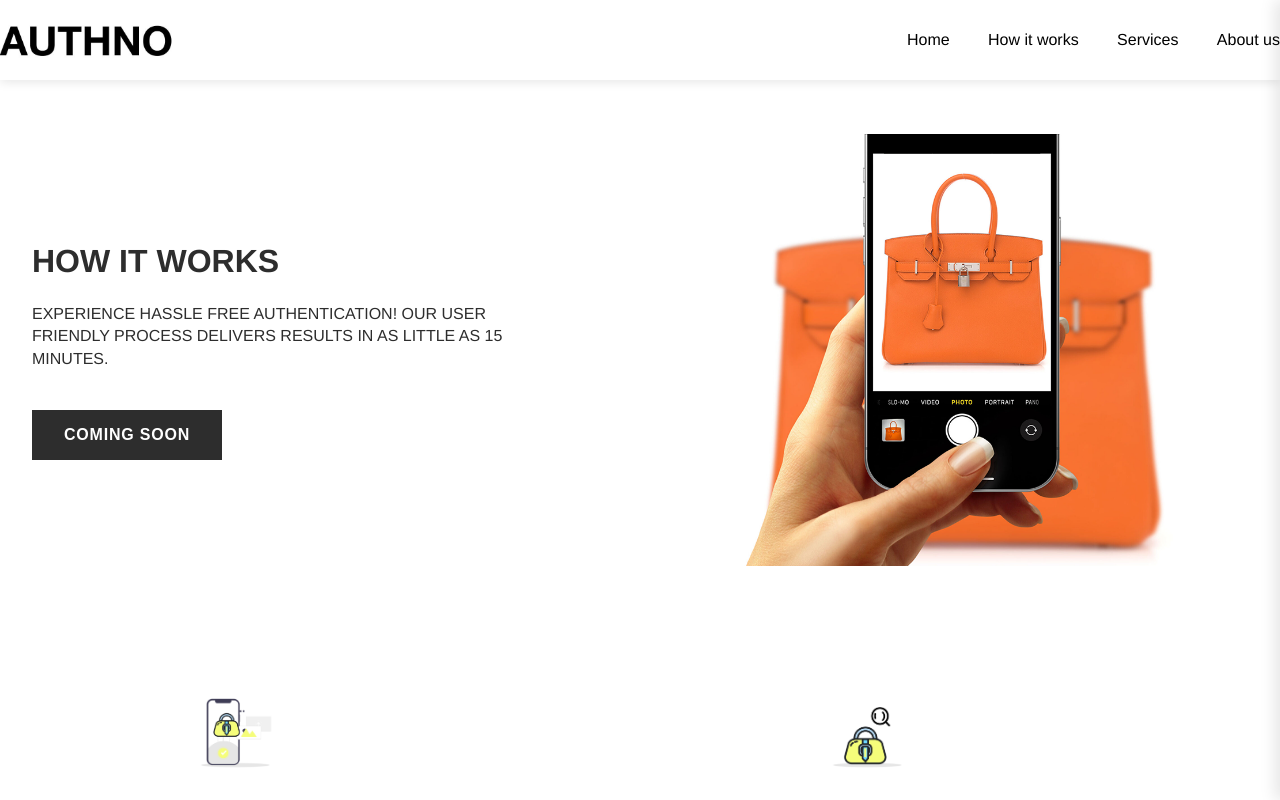
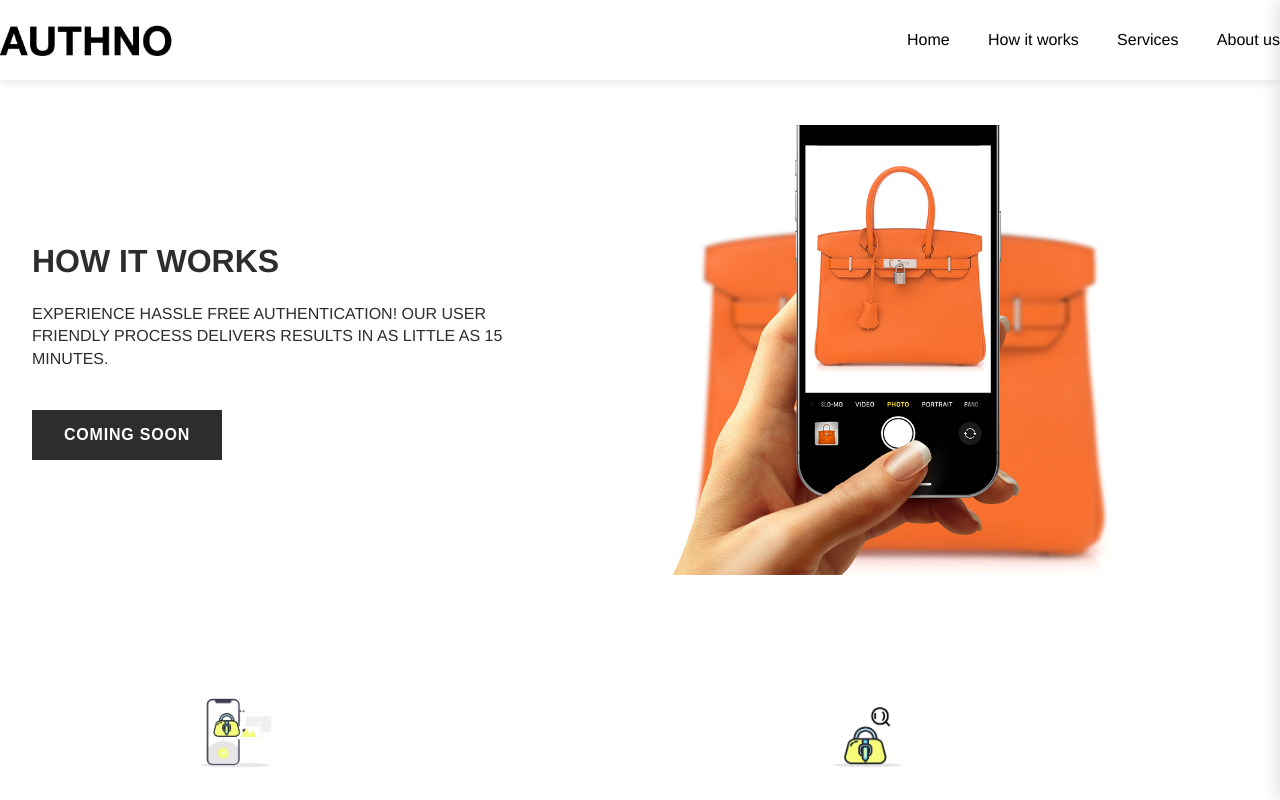
Before and after one commit to andy70123/authno-11, a Next.js app: page /how-it-works in a window 1280 px wide. Shown: the top 800 px of the page. Built offline with nearby package versions, Linux system fonts and the light colour scheme.

Commit message:
Update HowItWorksHero.tsx
up

```diff
--- a/src/components/HowItWorksHero.tsx
+++ b/src/components/HowItWorksHero.tsx
@@ -9,13 +9,11 @@ export default function HowItWorksHero() {
        display: 'flex',
        alignItems: 'center'
      }}>
-             <div className="" style={{
+             <div className="flex sm:flex-col" style={{
          maxWidth: '1400px',
          margin: '0 auto',
          padding: '0 2rem',
         width:'100%',
-         display: 'grid',
-         gridTemplateColumns: '1fr 1fr',
          gap: '4rem',
          alignItems: 'center'
        }}>
```
